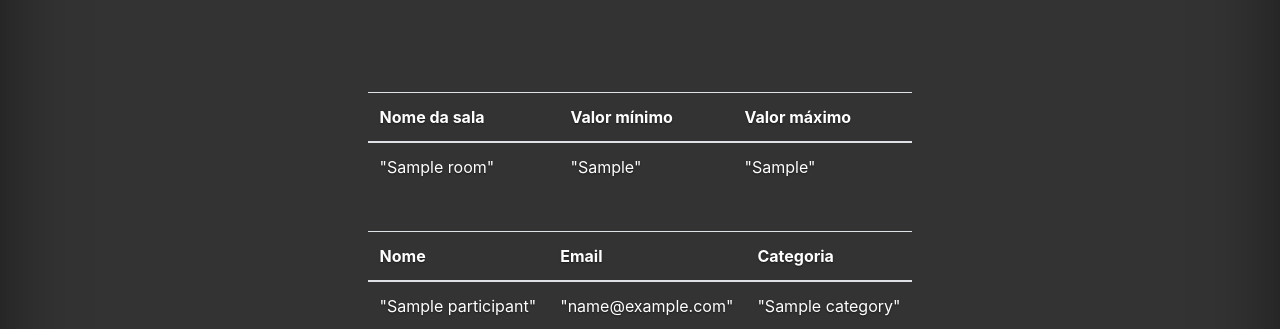
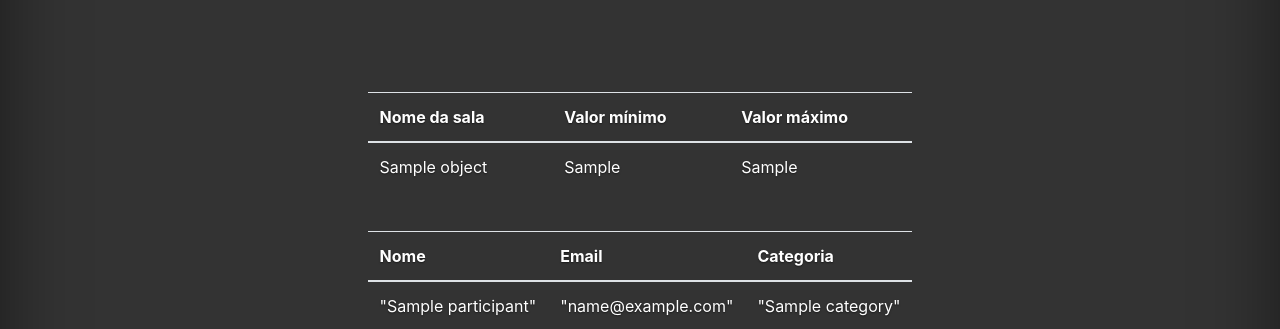
Before and after one commit to bbiancaa/GiftSort, a Django app: template templates/raffle/detalhe_sala.html in a window 1280 px wide. Shown: the part 157-486 px from the top of the page. Run offline with Django 4.2, Linux system fonts and the light colour scheme; the template is opened without the code that fills it: most values are stand-ins (such as "Sample title", 1, 10 or a date in 2020); some libraries are stand-ins or nearby versions.

Commit message:
melhorias tela detalhe

```diff
--- a/templates/raffle/detalhe_sala.html
+++ b/templates/raffle/detalhe_sala.html
@@ -14,11 +14,9 @@
           </thead>
           <tbody>
             <tr>
-            {% for room in object.room.all %}
-                    <td>"{{ room.name }}" </td>
-                    <td>"{{ room.min_value }}" </td>
-                    <td>"{{ room.max_value }}" </td>
-            {% endfor %}
+                  <td>{{ object.name }} </td>
+                  <td>{{ object.min_value }}</td>
+                  <td>{{ object.max_value }}</td>
             </tr>
           </tbody>
       </table>
```
